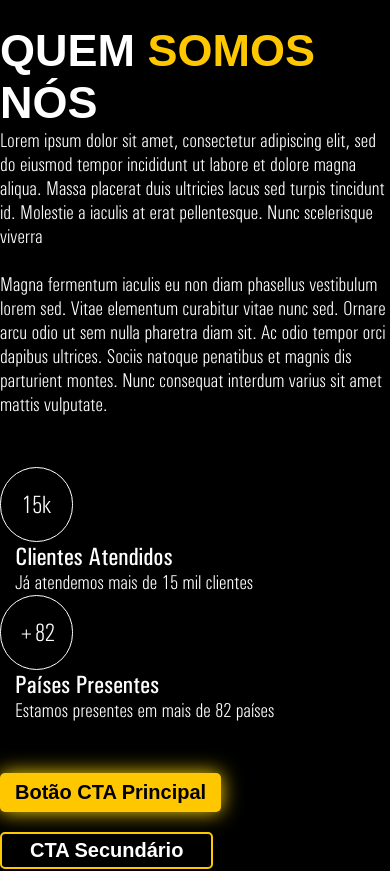
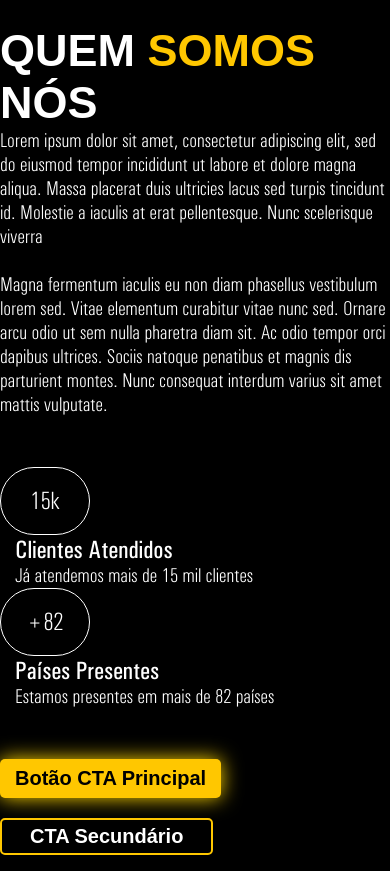
Before and after one commit to devnx-web/pesa_energia_next, a Next.js app: page /home/quemsomos in a window 390 px wide. Shown: the top 871 px of the page. Built offline with nearby package versions, Linux system fonts and the light colour scheme.

Commit message:
Update quemsomos.module.css

```diff
--- a/pages/home/quemsomos.module.css
+++ b/pages/home/quemsomos.module.css
@@ -94,7 +94,6 @@
     }
 
     .border{
-        height: 75px;
-        width: 73px;
+        padding: 12px;
     }
 }
```
